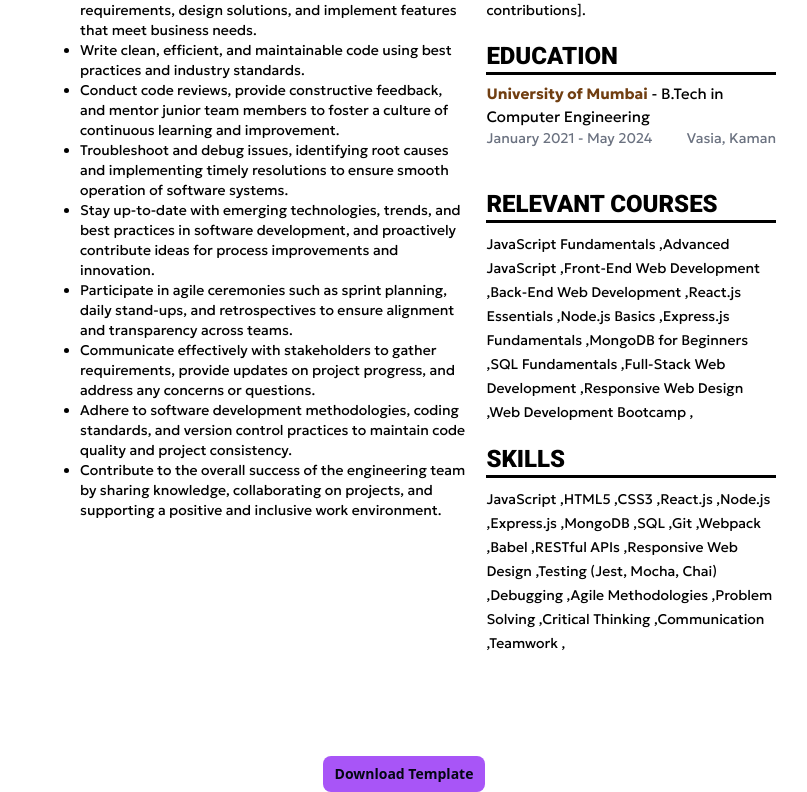
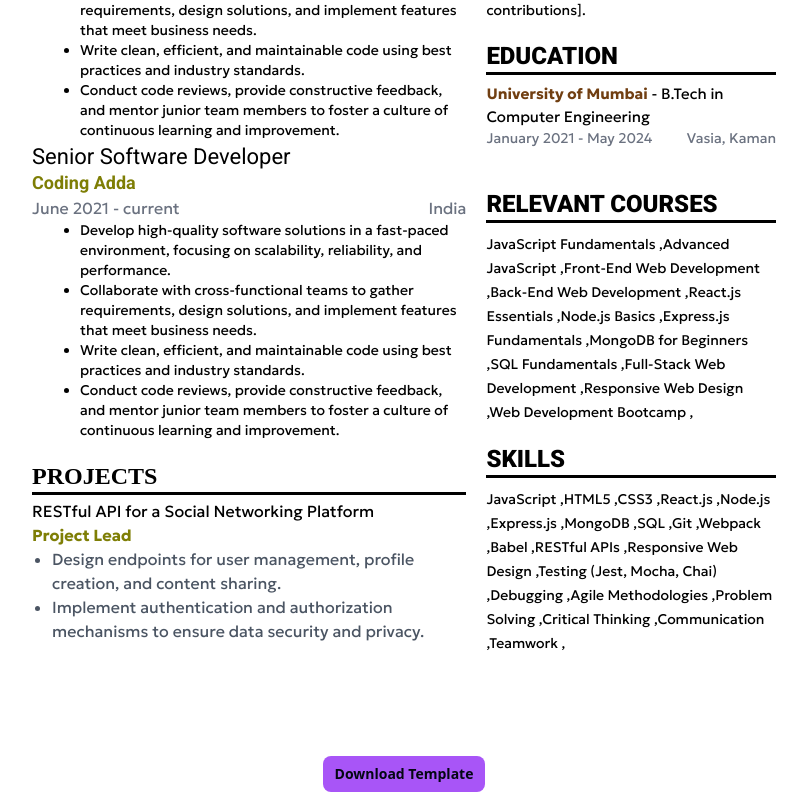
Before and after one commit to HarikrishnanYPR1707/EcliptiQ, a React (Vite) app: page /templates/da/jlr in a window 1280 px wide. Shown: the part 715-1507 px from the top of the page, without its empty margins (236-1043 px from the left). Built offline with nearby package versions, Linux system fonts and the light colour scheme; no server answers; a web font is replaced by a local one.

Commit message:
Done with work & project section

```diff
--- a/src/components/resumeTemplates/da/DaJlr.jsx
+++ b/src/components/resumeTemplates/da/DaJlr.jsx
@@ -79,15 +79,18 @@ const DaJlr = () => {
             <div className="w-[60%]">
               {/* Work section */}
               <div className="">
-                <h1 className="mb-2 border-b-[3px] border-black font-roboto text-2xl font-black uppercase">
+                <h1 className="mb-2 border-b-[3px] border-black font-timesNewRoman text-2xl font-black uppercase">
                   Work Experience
                 </h1>
+                {Array(2)
+                  .fill(true)
+                  .map((item, i) => (
                     <div className="">
-                  {/* experience-1 */}
+                      {/* -------------------- experiences -------------------- */}
                       <div className="">
                         {/* header section */}
                         <h1 className="flex flex-col-reverse justify-start font-roboto text-[18px]">
-                      <span className="-mt-1 font-bold text-[#ff0505]">
+                          <span className="-mt-1 font-bold text-[#7e7e05]">
                             Coding Adda
                           </span>
                           <span className="text-[22px]">
@@ -105,7 +108,7 @@ const DaJlr = () => {
                         </div>
                         {/* description section - 1 */}
                         <ul className="ml-12 list-disc">
-                      {"Develop high-quality software solutions in a fast-paced environment, focusing on scalability, reliability, and performance.---Collaborate with cross-functional teams to gather requirements, design solutions, and implement features that meet business needs.---Write clean, efficient, and maintainable code using best practices and industry standards.---Conduct code reviews, provide constructive feedback, and mentor junior team members to foster a culture of continuous learning and improvement.---Troubleshoot and debug issues, identifying root causes and implementing timely resolutions to ensure smooth operation of software systems.---Stay up-to-date with emerging technologies, trends, and best practices in software development, and proactively contribute ideas for process improvements and innovation.---Participate in agile ceremonies such as sprint planning, daily stand-ups, and retrospectives to ensure alignment and transparency across teams.---Communicate effectively with stakeholders to gather requirements, provide updates on project progress, and address any concerns or questions.---Adhere to software development methodologies, coding standards, and version control practices to maintain code quality and project consistency.---Contribute to the overall success of the engineering team by sharing knowledge, collaborating on projects, and supporting a positive and inclusive work environment."
+                          {"Develop high-quality software solutions in a fast-paced environment, focusing on scalability, reliability, and performance.---Collaborate with cross-functional teams to gather requirements, design solutions, and implement features that meet business needs.---Write clean, efficient, and maintainable code using best practices and industry standards.---Conduct code reviews, provide constructive feedback, and mentor junior team members to foster a culture of continuous learning and improvement."
                             .split("---")
                             .map((item, i) => (
                               <li key={i} className="text-sm">
@@ -114,6 +117,39 @@ const DaJlr = () => {
                             ))}
                         </ul>
                       </div>
+                    </div>
+                  ))}
+              </div>
+              {/* Projects section */}
+              <div className="mt-5">
+                <h1 className="mb-1 border-b-[3px] border-black font-timesNewRoman text-2xl font-black uppercase">
+                  Projects
+                </h1>
+                <div className="">
+                  {Array(1)
+                    .fill(true)
+                    .map((_, i) => (
+                      <div key={i} className="mb-1">
+                        <h3 className="flex flex-col items-start">
+                          <span className="">
+                            RESTful API for a Social Networking Platform
+                          </span>
+                          <span className="font-bold text-[#7e7e05]">
+                            Project Lead
+                          </span>
+                        </h3>
+                        <ul className="text-gray-600">
+                          <li className="ml-5 list-disc">
+                            Design endpoints for user management, profile
+                            creation, and content sharing.
+                          </li>
+                          <li className="ml-5 list-disc">
+                            Implement authentication and authorization
+                            mechanisms to ensure data security and privacy.
+                          </li>
+                        </ul>
+                      </div>
+                    ))}
                 </div>
               </div>
             </div>
```
Lines whose indentation alone changed are shown as unchanged.
